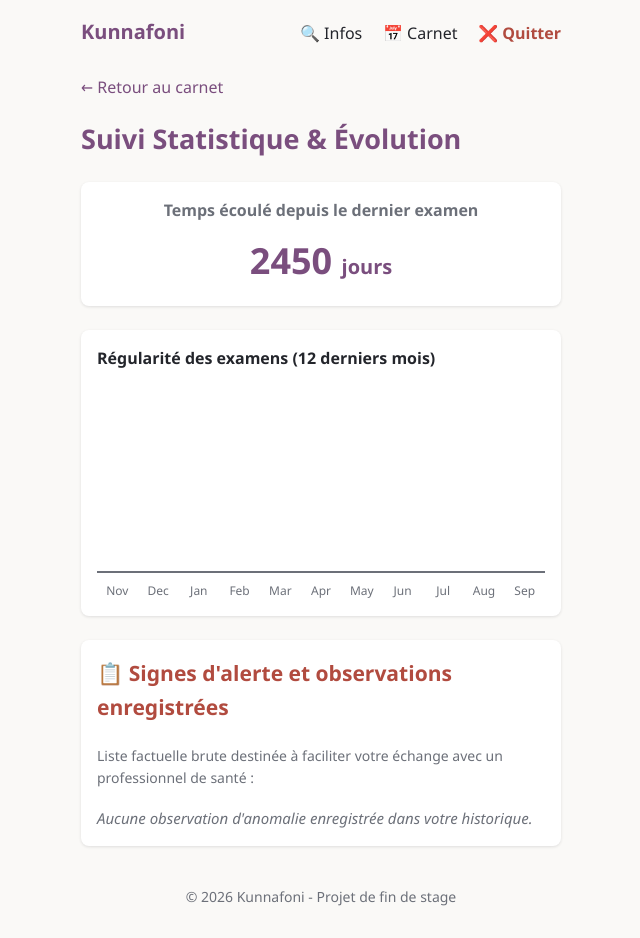
After one commit to Saadia-AS/Kunnafoni-, a Django app: page /carnet/evolution/ in a window 1280 px wide. The commit adds this page. Shown: the whole page, without its empty margins (319-959 px from the left). Run offline with Django 5.2, Linux system fonts and the light colour scheme; a user stored in the database is signed in; tables that the repository leaves empty hold one stand-in row (values such as "Sample post").

Commit message:
Ajouter de la fonctionalité des suivis et évolutiins

```diff
--- /dev/null
+++ b/kunnafoni/core/templates/core/evolution.html
@@ -0,0 +1,65 @@
+{% extends 'core/base.html' %}
+{% load static %}
+{% block title %}Suivi de l'évolution - Kunnafoni{% endblock %}
+
+{% block content %}
+<div style="margin-top: var(--m);">
+    <a href="{% url 'carnet_liste' %}" style="color: var(--accent); font-size: 16px; text-decoration: none;">&larr; Retour au carnet</a>
+
+    <h2 style="color: var(--accent); margin-top: var(--s);">Suivi Statistique & Évolution</h2>
+
+    <!-- 🗓️ SECTION 1 : JOURS ÉCOULÉS -->
+    <div style="background: var(--surface); padding: var(--s); border-radius: var(--rayon); box-shadow: var(--ombre); margin-bottom: var(--m); text-align: center;">
+        <h3 style="margin: 0; font-size: 16px; color: var(--discret);">Temps écoulé depuis le dernier examen</h3>
+        <p style="font-size: 36px; font-weight: bold; color: var(--accent); margin: var(--xs) 0 0 0;">
+            {% if jours_ecoules is not None %}
+                {{ jours_ecoules }} <span style="font-size: 20px;">jour{{ jours_ecoules|pluralize }}</span>
+            {% else %}
+                <span style="font-size: 20px; color: var(--discret);">Aucun examen enregistré</span>
+            {% endif %}
+        </p>
+    </div>
+
+    <!-- 📊 SECTION 2 : GRAPHIQUE EN BARRES CSS (Fait main, sans framework) -->
+    <div style="background: var(--surface); padding: var(--s); border-radius: var(--rayon); box-shadow: var(--ombre); margin-bottom: var(--m);">
+        <h3 style="margin-top: 0; font-size: 16px; color: var(--texte);">Régularité des examens (12 derniers mois)</h3>
+
+        <!-- Zone d'affichage du graphique -->
+        <div style="display: flex; justify-content: space-between; align-items: flex-end; height: 160px; border-bottom: 2px solid var(--discret); padding-top: var(--m); margin-bottom: var(--xs);">
+            {% for mois in mois_graphique %}
+                <div style="display: flex; flex-direction: column; align-items: center; flex: 1;">
+                    <!-- La hauteur de cette div est calculée dynamiquement par la vue -->
+                    <div style="background-color: var(--accent); width: 16px; height: {{ mois.hauteur_css }}px; border-radius: 4px 4px 0 0; transition: height 0.3s ease;"></div>
+                </div>
+            {% endfor %}
+        </div>
+
+        <!-- Axe des étiquettes des mois -->
+        <div style="display: flex; justify-content: space-between;">
+            {% for mois in mois_graphique %}
+                <span style="font-size: 12px; color: var(--discret); flex: 1; text-align: center;">{{ mois.nom }}</span>
+            {% endfor %}
+        </div>
+    </div>
+
+    <!-- 📋 SECTION 3 : LISTE DES ALERTES CLINIQUE CONSTATIONS (Critère d'acceptation : Faits bruts, aucun jugement) -->
+    <div style="background: var(--surface); padding: var(--s); border-radius: var(--rayon); box-shadow: var(--ombre);">
+        <h3 style="margin-top: 0; color: var(--attention);">📋 Signes d'alerte et observations enregistrées</h3>
+        <p style="font-size: 14px; color: var(--discret); margin-bottom: var(--s);">Liste factuelle brute destinée à faciliter votre échange avec un professionnel de santé :</p>
+
+        {% for anomalie in anomalies %}
+            <div style="border-left: 3px solid var(--attention); padding-left: var(--xs); margin-bottom: var(--s);">
+                <small style="color: var(--discret); font-weight: bold;">📅 {{ anomalie.date|date:"d F Y" }}</small>
+                <p style="margin: 2px 0; font-size: 16px;">
+                    Localisation : <strong>{{ anomalie.get_sein_display }}</strong> | Constat brut : <strong>{{ anomalie.get_observation_display }}</strong>
+                </p>
+                {% if anomalie.notes %}
+                    <p style="margin: 0; font-size: 14px; color: var(--discret); font-style: italic;">Note saisie : "{{ anomalie.notes }}"</p>
+                {% endif %}
+            </div>
+        {% empty %}
+            <p style="color: var(--discret); font-size: 15px; margin: 0; font-style: italic;">Aucune observation d'anomalie enregistrée dans votre historique.</p>
+        {% endfor %}
+    </div>
+</div>
+{% endblock %}
--- a/kunnafoni/core/views.py
+++ b/kunnafoni/core/views.py
@@ -8,6 +8,9 @@ from django.shortcuts import get_object_or_404
 from django.contrib import messages
 from .models import Autopalpation
 from .forms import AutopalpationForm
+from django.utils import timezone
+from datetime import timedelta
+from collections import OrderedDict
 
 """ Vue d'Inscription (Création synchronisée Compte + Profil)"""
 def inscription(request):
@@ -127,3 +130,49 @@ def carnet_supprimer(request, pk):
         return redirect('carnet_liste')
 
     return render(request, 'core/carnet_sup_confirmer.html', {'entree': entree})
+
+@login_required
+def carnet_evolution(request):
+    maintenant = timezone.now().date()
+    il_y_a_un_an = maintenant - timedelta(days=365)
+
+    # 🛡️ CLOISONNEMENT STRICT : Uniquement les données de l'utilisatrice connectée
+    toutes_palpations = Autopalpation.objects.filter(utilisatrice=request.user)
+    palpations_annee = toutes_palpations.filter(date__gte=il_y_a_un_an)
+
+    # 1. CALCUL DU NOMBRE DE JOURS ÉCOULÉS DEPUIS LA DERNIÈRE PALPATION
+    derniere_palpation = toutes_palpations.order_by('-date').first()
+    if derniere_palpation:
+        jours_ecoules = (maintenant - derniere_palpation.date).days
+    else:
+        jours_ecoules = None # Signifie "Aucun examen enregistré à ce jour"
+
+    # 2. PRÉPARATION DU GRAPHIQUE MENSUEL EN CSS PUR (12 derniers mois glissants)
+    # On initialise un dictionnaire pour les 12 derniers mois avec 0 palpation
+    mois_graphique = OrderedDict()
+    for i in range(11, -1, -1):
+        date_mois = maintenant - timedelta(days=i*30)
+        cle_mois = date_mois.strftime("%Y-%m")
+        nom_mois_court = date_mois.strftime("%b") # Ex: "Jan", "Feb"...
+        mois_graphique[cle_mois] = {'nom': nom_mois_court, 'total': 0, 'hauteur_css': 0}
+
+    # On remplit avec les vraies données de l'utilisatrice
+    for p in palpations_annee:
+        cle_p = p.date.strftime("%Y-%m")
+        if cle_p in mois_graphique:
+            mois_graphique[cle_p]['total'] += 1
+
+    # On calcule la hauteur de chaque barre en pourcentage (1 palpation/mois = 100% de l'objectif mensuel)
+    for cle, data in mois_graphique.items():
+        # Si l'utilisatrice a fait 1 palpation ou plus, la barre monte à 100% max
+        data['hauteur_css'] = min(data['total'] * 100, 100)
+
+    # 3. LISTE FACTUELLE DES ANOMALIES (Sans aucun jugement médical)
+    anomalies = toutes_palpations.exclude(observation="RAS").order_by('-date')
+
+    context = {
+        'jours_ecoules': jours_ecoules,
+        'mois_graphique': mois_graphique.values(),
+        'anomalies': anomalies,
+    }
+    return render(request, 'core/evolution.html', context)
--- a/kunnafoni/kunnafoni/urls.py
+++ b/kunnafoni/kunnafoni/urls.py
@@ -28,6 +28,8 @@ urlpatterns = [
     path('carnet/<int:pk>/modifier/', views.carnet_modifier, name='carnet_modifier'),
     path('carnet/<int:pk>/supprimer/', views.carnet_supprimer, name='carnet_supprimer'),
 
+    path('carnet/evolution/', views.carnet_evolution, name='carnet_evolution'),
+
     # 4. Route test de sécurité fournisseur (Critère d'acceptation F1)
     path('fournisseur/campagnes/publier/', views.publier_campagne_template, name='publier_campagne'),
 ]
```
Also changed, not shown: kunnafoni/core/templates/core/carnet_liste.html (+8 -1 lines).
